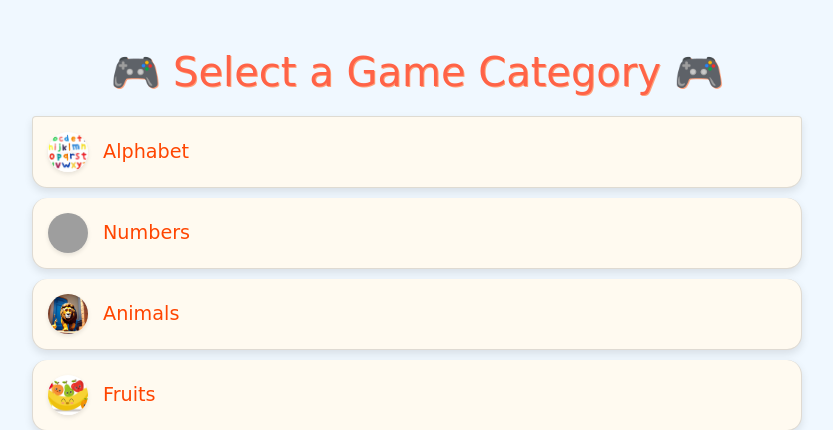
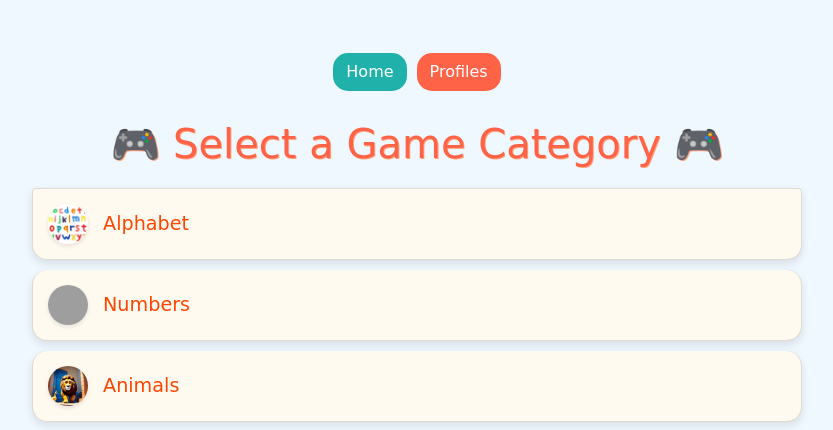
Before and after one commit to Nelamin2/Toto_tunes, a Flask app: page /categories/1 in a window 1280 px wide. Shown: the top 430 px of the page, without its empty margins (223-1056 px from the left). Run offline with Flask 3, Linux system fonts and the light colour scheme; a user stored in the database is signed in; some libraries are stand-ins or nearby versions; grey boxes are pictures that could not be loaded.

Commit message:
modified:   app/auth/__pycache__/routes.cpython-39.pyc 	modified:   app/auth/routes.py 	modified:   app/game/__pycache__/routes.cpython-39.pyc 	modified:   app/game/routes.py 	modified:   app/templates/categories.html 	modified:   app/templates/game_dashboard.html 	modified:   app/templates/result.html 	modified:   app/templates/view_children.html 	modified:   site.db

```diff
--- a/app/templates/categories.html
+++ b/app/templates/categories.html
@@ -49,10 +49,29 @@
             max-width: 800px;
             margin: 0 auto;
         }
+        .btn {
+            border-radius: 15px; /* Rounded corners for buttons */
+            margin: 5px;
+            color: #fff;
+        }
+        .btn-home {
+            background-color: #20b2aa; /* Light Sea Green for Home button */
+        }
+        .btn-profiles {
+            background-color: #ff6347; /* Tomato color for Profiles button */
+        }
     </style>
 </head>
 <body>
     <div class="container mt-5">
+        <!-- Navigation Buttons -->
+        <div class="d-flex justify-content-center mb-4">
+            <!-- Home Button -->
+            <a href="{{ url_for('game.home') }}" class="btn btn-home">Home</a>
+            <!-- Profiles Button -->
+            <a href="{{ url_for('auth.view_children') }}" class="btn btn-profiles">Profiles</a>
+        </div>
+
         <h1>🎮 Select a Game Category 🎮</h1>
         <ul class="list-group">
             {% for category in categories %}
--- a/app/templates/result.html
+++ b/app/templates/result.html
@@ -67,7 +67,7 @@
     <h1>Congratulations!</h1>
 
     <!-- Score display -->
-    <div class="score">Your Score: {{ score }} out of {{ total_rounds }}</div>
+    <!--<div class="score">Your Score: {{ score }} out of {{ total_rounds }}</div> -->
 
     <!-- Feedback based on score -->
     {% if score == total_rounds %}
```
Also changed, not shown: app/auth/routes.py (+9 -0 lines), app/templates/game_dashboard.html (+6 -22 lines), app/templates/view_children.html (+23 -2 lines), app/game/routes.py (line endings or trailing spaces), site.db.
